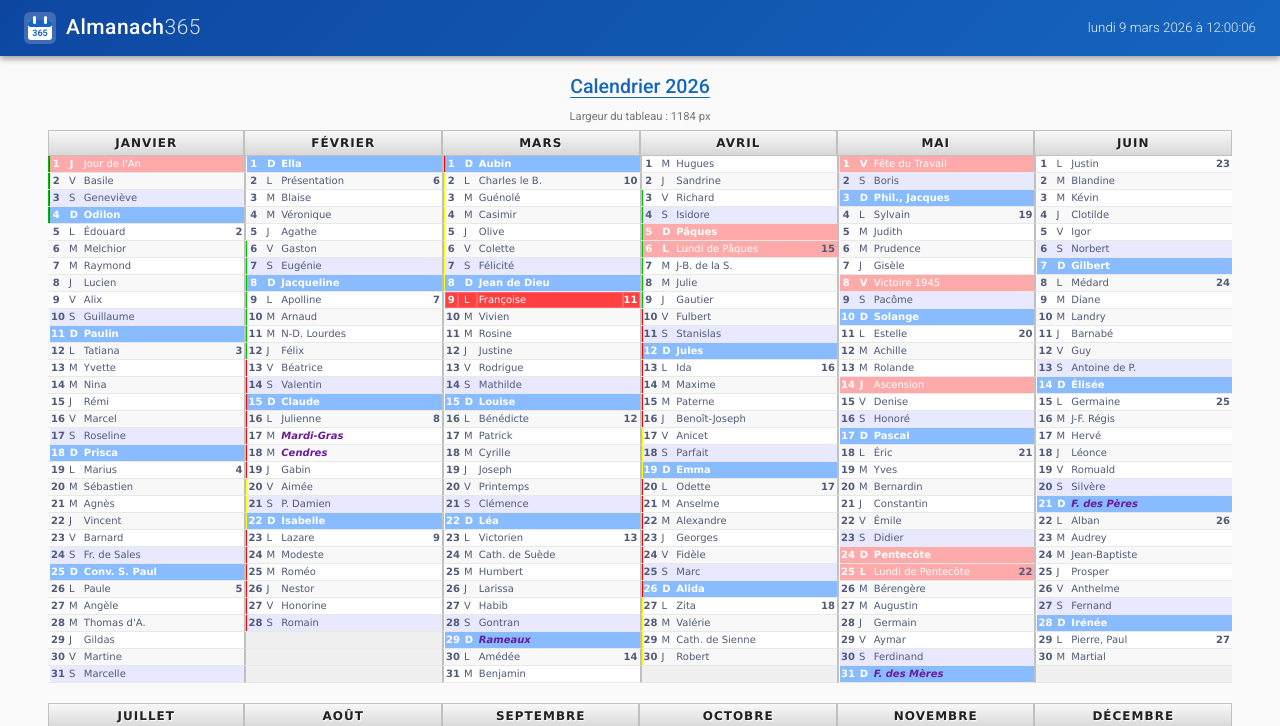
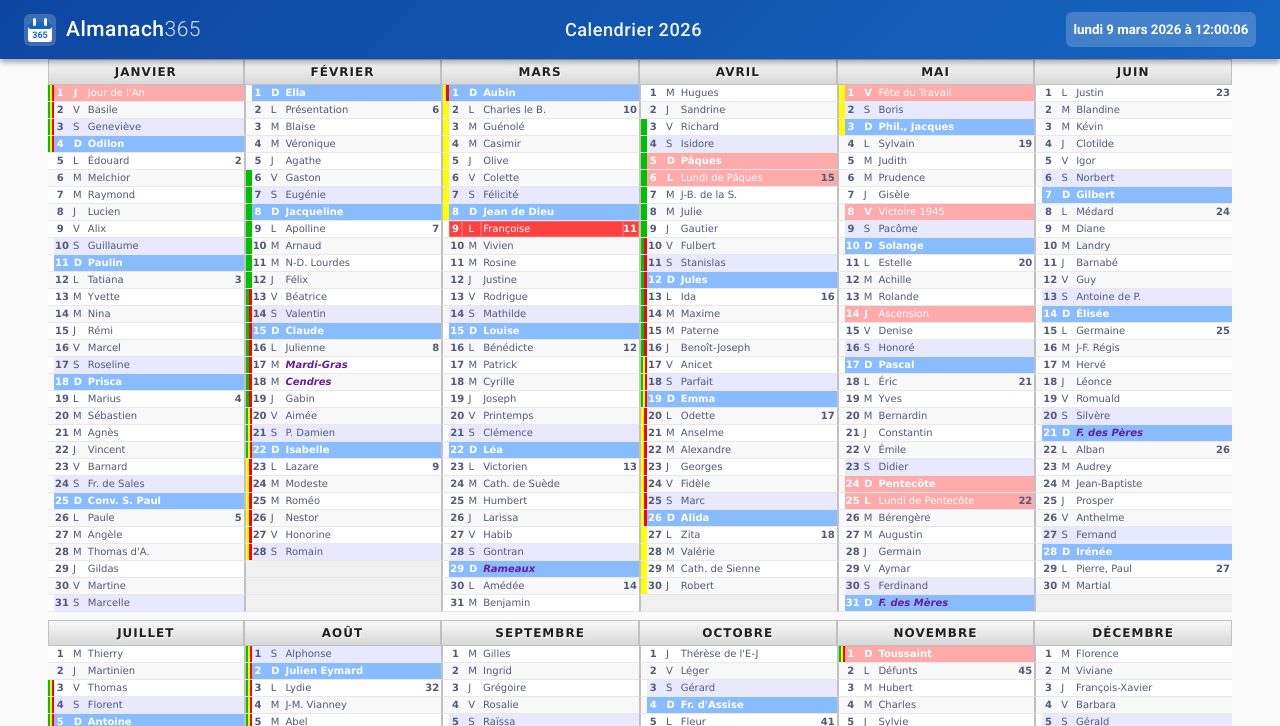
Before and after one commit to frkim/almanach365, a plain HTML site: page index.html in a window 1280 px wide. Shown: the top 726 px of the page. Drawn offline with Linux system fonts and the light colour scheme.

Commit message:
feat: enhance styling and functionality of calendar display with improved datetime visibility and zone management

```diff
--- a/css/style.css
+++ b/css/style.css
@@ -91,8 +91,17 @@ body {
 
 #current-datetime {
   font-size: 0.95rem;
-  opacity: 0.9;
-  font-weight: 300;
+  font-weight: 700;
+  background: rgba(255,255,255,0.2);
+  padding: 1ch;
+  border-radius: 6px;
+}
+
+#calendar-title {
+  font-size: 1.3rem;
+  font-weight: 500;
+  opacity: 0.95;
+  letter-spacing: 0.5px;
 }
 
 /* ---------- Controls Bar (removed) ---------- */
@@ -193,7 +202,7 @@ body {
 
 /* ---------- Semester Layout ---------- */
 .semester-wrapper {
-  margin: 0 auto 20px;
+  margin: 0 auto 8px;
   overflow-x: auto;
 }
 
@@ -355,18 +364,14 @@ body {
 
 /* ---------- Vacation Zone Bar Cell ---------- */
 .sz {
-  width: 2px;
   min-width: 2px;
-  max-width: 2px;
   padding: 0 !important;
   border-bottom: 1px solid #e8e8e8;
   vertical-align: middle;
 }
 
 .sz.sem-bl {
-  width: 3px !important;
-  min-width: 3px !important;
-  max-width: 3px !important;
+  min-width: 4px;
   overflow: hidden;
 }
 
--- a/index.html
+++ b/index.html
@@ -71,14 +71,12 @@
         </svg>
         <h1>Almanach<span>365</span></h1>
       </div>
+      <h2 id="calendar-title"></h2>
       <div id="current-datetime" aria-live="polite">Chargement...</div>
     </div>
 
 
   </header>
-
-  <!-- Calendar Title -->
-  <h2 id="calendar-title" style="text-align:center; margin: 16px 0 8px; color: #1565C0; font-weight: 500; font-size: 1.4rem; text-decoration: underline; text-underline-offset: 4px;"></h2>
 
   <!-- Calendar -->
   <main id="calendar-container" role="main"></main>
--- a/js/app.js
+++ b/js/app.js
@@ -24,7 +24,18 @@
   };
 
   let vacancesData = [];
-  let zonesVisibles = { 'Zone A': true, 'Zone B': true, 'Zone C': true };
+  let zonesVisibles = loadZonesCookie();
+
+  function loadZonesCookie() {
+    var def = { 'Zone A': true, 'Zone B': true, 'Zone C': true };
+    var match = document.cookie.match(/(?:^|;\s*)zones=([^;]*)/);
+    if (!match) return def;
+    try { var obj = JSON.parse(decodeURIComponent(match[1])); return obj; } catch (e) { return def; }
+  }
+
+  function saveZonesCookie() {
+    document.cookie = 'zones=' + encodeURIComponent(JSON.stringify(zonesVisibles)) + ';path=/;max-age=31536000;SameSite=Lax';
+  }
   let anneeAffichee = new Date().getFullYear();
   let datesSpeciales = {};
 
@@ -92,11 +103,16 @@
     var cards = document.querySelectorAll('.zone-card[data-zone]');
     cards.forEach(function (card) {
       var zone = card.getAttribute('data-zone');
+      // Restore saved state on card UI
+      card.classList.toggle('zone-active', zonesVisibles[zone]);
+      card.classList.toggle('zone-inactive', !zonesVisibles[zone]);
+      card.setAttribute('aria-pressed', zonesVisibles[zone] ? 'true' : 'false');
       card.addEventListener('click', function () {
         zonesVisibles[zone] = !zonesVisibles[zone];
         card.classList.toggle('zone-active', zonesVisibles[zone]);
         card.classList.toggle('zone-inactive', !zonesVisibles[zone]);
         card.setAttribute('aria-pressed', zonesVisibles[zone] ? 'true' : 'false');
+        saveZonesCookie();
         genererCalendrier();
       });
       card.addEventListener('keydown', function (e) {
@@ -185,19 +201,6 @@
     var sem1 = creerSemestre(0, 5);
     container.appendChild(sem1);
 
-    // Afficher la largeur du tableau juste avant le 1er semestre
-    var widthInfo = document.createElement('div');
-    widthInfo.id = 'table-width-info';
-    widthInfo.style.cssText = 'text-align:center;font-size:0.8rem;color:#757575;margin-bottom:4px;';
-    container.insertBefore(widthInfo, sem1);
-
-    function updateWidthInfo() {
-      var tbl = sem1.querySelector('table');
-      if (tbl) widthInfo.textContent = 'Largeur du tableau : ' + tbl.offsetWidth + ' px';
-    }
-    updateWidthInfo();
-    window.addEventListener('resize', updateWidthInfo);
-
     // Semestre 2 : Juillet - Décembre
     container.appendChild(creerSemestre(6, 11));
   }
@@ -213,10 +216,12 @@
     table.className = 'semester-table';
 
     // Colgroup pour fixer les largeurs de colonnes
+    var nbZones = Object.keys(zonesVisibles).filter(function (z) { return zonesVisibles[z]; }).length;
+    var szBarWidth = Math.max(2, nbZones * 2);
     var colgroup = document.createElement('colgroup');
     for (var m = moisDebut; m <= moisFin; m++) {
       var colSz = document.createElement('col');
-      colSz.style.width = (m > moisDebut) ? '3px' : '2px';
+      colSz.style.width = (m > moisDebut) ? (szBarWidth + 2) + 'px' : szBarWidth + 'px';
       colgroup.appendChild(colSz);
       var colSn = document.createElement('col');
       colSn.style.width = '2ch';
```
